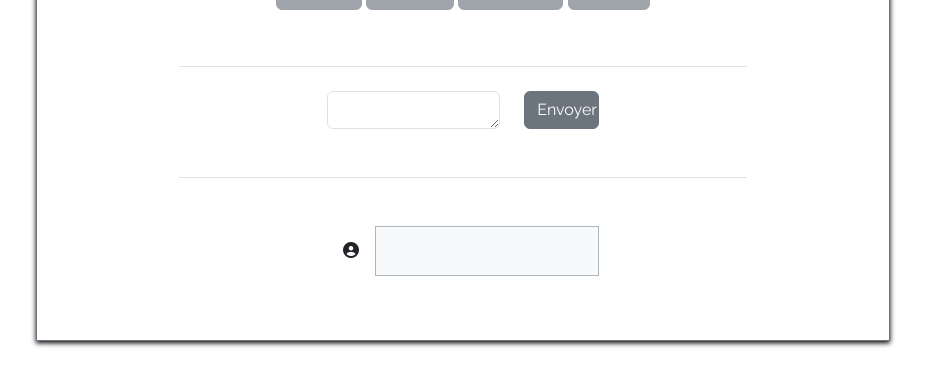
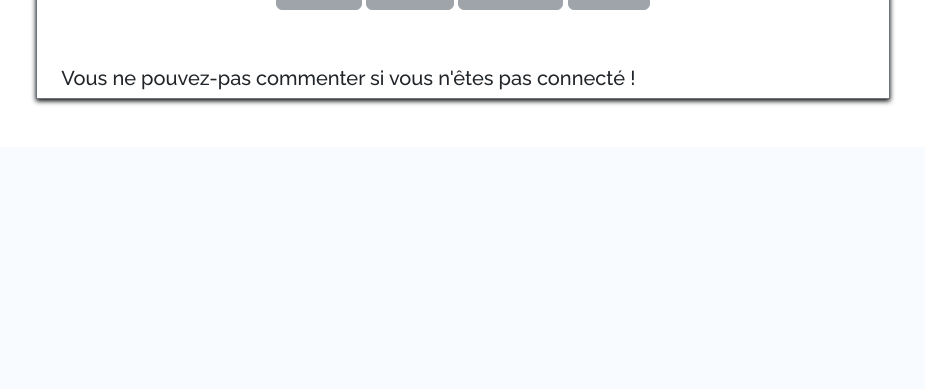
Before and after one commit to davidg-34/snowtricks, a Symfony app: template templates/home/show.html.twig in a window 1280 px wide. Shown: the part 1094-1483 px from the top of the page, without its empty margins (177-1102 px from the left). After the commit the page ends 1199 px from the top, so only its background shows below. Run offline with Twig, Linux system fonts and the light colour scheme; the template is opened without the code that fills it, so the values that code supplies are empty; some libraries are stand-ins or nearby versions.

Commit message:
add comment

```diff
--- a/src/Entity/Comments.php
+++ b/src/Entity/Comments.php
@@ -5,6 +5,7 @@ namespace App\Entity;
 use App\Repository\CommentsRepository;
 use Doctrine\DBAL\Types\Types;
 use Doctrine\ORM\Mapping as ORM;
+use Symfony\Component\Validator\Constraints as Assert;
 
 #[ORM\Entity(repositoryClass: CommentsRepository::class)]
 class Comments
@@ -15,6 +16,7 @@ class Comments
     private ?int $id = null;
 
     #[ORM\Column(type: Types::TEXT)]
+    #[Assert\NotBlank]
     private ?string $content = null;
 
     #[ORM\Column(type: Types::DATETIME_MUTABLE)]
--- a/templates/home/show.html.twig
+++ b/templates/home/show.html.twig
@@ -10,14 +10,19 @@
         <div class="container p-0 position-relative">
             <img class="card-img" src="/{{ trick.medias.picture }}" alt="img_trick">
             <p class="buttons border border-light position-absolute" style="top: 1%; right: 1%;">
-                <a href="/tricks/{{ trick.id }}/edit"><i class="text-light px-2 fas fa-pen"></i></a>
-                <a href=""><i class="text-light px-2 fas fa-trash-alt"></i></a>
+                <a href="/tricks/{{ trick.id }}/edit">
+                    <i class="text-light px-2 fas fa-pen"></i>
+                </a>
+                <a href="">
+                    <i class="text-light px-2 fas fa-trash-alt"></i>
+                </a>
             </p>
         </div>
 
         {# liste des images et videos #}
-        <div class="container">
-        {# {% for trick in tricks %} #}
+        <div
+            class="container">
+            {# {% for trick in tricks %} #}
             <article class="col-lg-2 col-md-4">
                 <div class="card my-2">
                     <div class="card-body">
@@ -30,7 +35,7 @@
                     </div>
                 </div>
             </article>
-        {# {% endfor %} #}
+            {# {% endfor %} #}
         </div>
 
         {# description de la figure #}
@@ -40,14 +45,18 @@
 
         {# informations sur la figure #}
         <div class="container container-fluid col-lg-12 my-5 text-center">
-            <button class="btn btn-secondary disabled my-2">Créé le : </button>
-            <button class="btn btn-secondary disabled my-2">Groupe : </button>
-            <button class="btn btn-secondary disabled my-2">Modifié le :</button>
-            <button class="btn btn-secondary disabled my-2">Auteur : </button>
+            <button class="btn btn-secondary disabled my-2">Créé le : {# {{trick.comments.created_at}} #}
+            </button>
+            <button class="btn btn-secondary disabled my-2">Groupe : {{trick.category.name}}
+            </button>
+            <button class="btn btn-secondary disabled my-2">Modifié le : {# {{trick.comments.}} #}
+            </button>
+            <button class="btn btn-secondary disabled my-2">Auteur : {# {{trick.users.roles}} #}
+            </button>
         </div>
 
         {# commentaire #}
-        <div class="container container-fluid col-lg-8 border-top">
+        {# <div class="container container-fluid col-lg-8 border-top">
             <div class="col-6 m-auto">
                 <form class="form-inline methode=" post"">
                     <div class="row align-items-end">
@@ -63,19 +72,52 @@
                     </div>
                 </form>
             </div>
+        </div> #}
+
+
+
+        {# {% for comment in trick.comments %}
+            <div class="comment">
+                <div class="row">
+                    <div class="col-3">
+                        {{ comment.avatar}}
+                    </div>
+                    <div class="col">
+                        {{comment.content | raw}}
+                    </div>
+                </div>
+            </div>
+        {% endfor %} #}
+
+        <div class="container row mx-auto">
+            {% if app.user %}
+                {{ form_start(commentForm) }}
+                <div class="row justify-content-center">
+            <div class="col-4">
+                {# {{ form_row(commentForm.avatar, {'attr': {'placeholder': "Votre nom"}}) }} #}
+                {{ form_row(commentForm.content, {'attr': {'placeholder': "Votre commentaire"}}) }}
+            </div>
+            <div class="col-4">
+                <button type="submit" class="btn btn-secondary mb-2 p-3">Laissez un commentaire</button>
+            </div>
+                {{ form_end(commentForm) }}
+            {% else %}
+                <h5>Vous ne pouvez-pas commenter si vous n'êtes pas connecté !</h5>
+            {% endif %}
+                </div>
         </div>
 
         {# Affichage des commentaires #}
-        <div class="container col-lg-8 my-5 border-top">
-            {# {% for comment in comments %} #}
-            {# {{ loop.revindex ~ '/'~ loop.length}} #}
+        {# <div class="container col-lg-8 my-5 border-top">
+            {% for comment in trick.comments %}
+            {{ loop.revindex ~ '/'~ loop.length}}
                 <div class="d-flex col-6 mt-5 mx-auto"> <span>
                     <i class="fas fa-user-circle align-bottom p-3"></i>
                 </span>
-                <p class="bg-light border border-dark-subtle w-100 p-4">{# {{comment['content']}} #}</p>
+                <p class="bg-light border border-dark-subtle w-100 p-4">{{comment['content']}}</p>
             </div>
-            {# {% endfor %} #}
-        </div>
+            {% endfor %}
+        </div> #}
 
     </div>
 
```
Also changed, not shown: src/Controller/TrickController.php (+20 -7 lines), src/Form/CommentType.php (added, +27 -0 lines), templates/_partials/_header.html.twig (indentation only).
